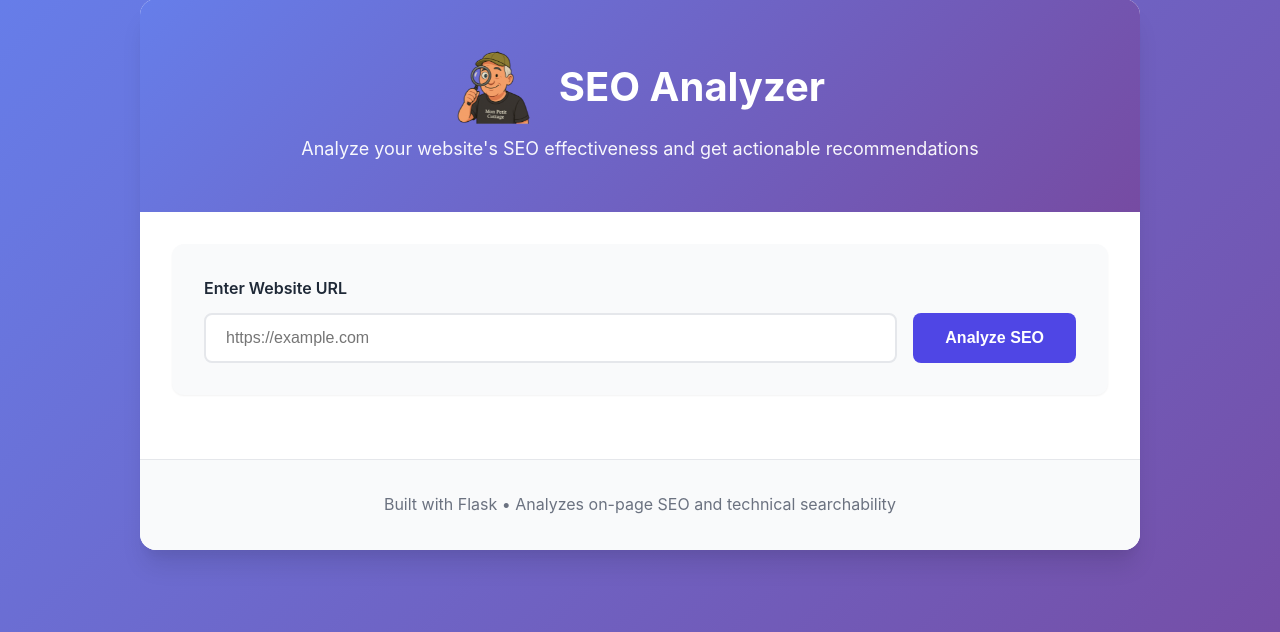
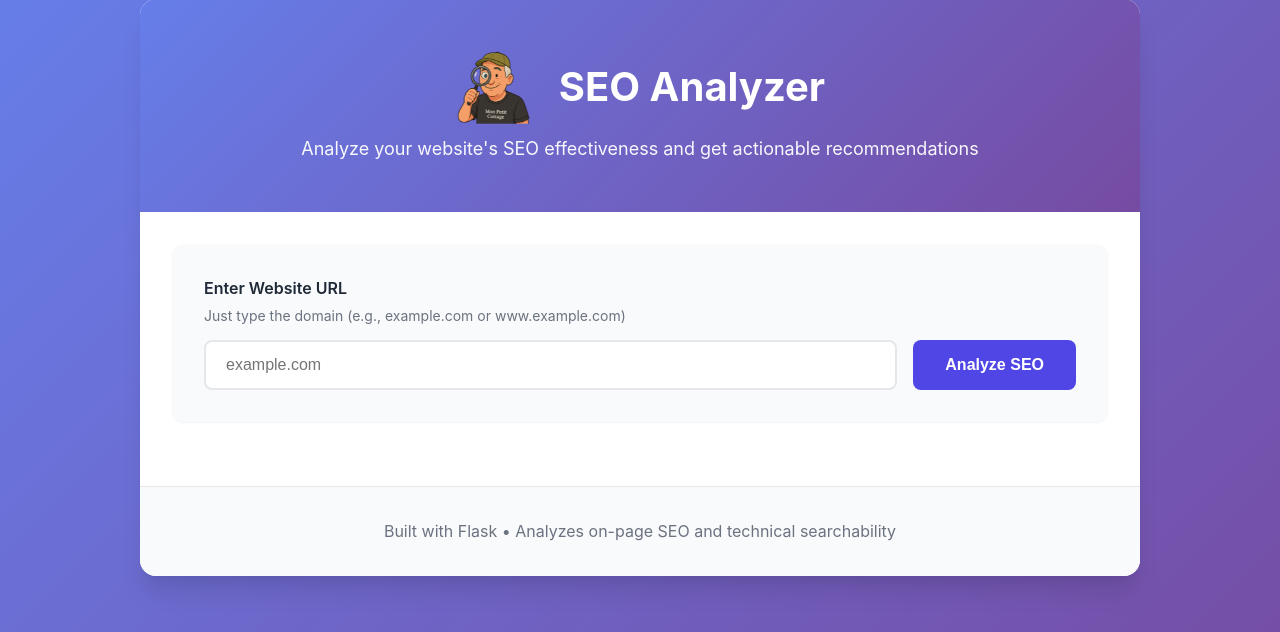
Before and after one commit to pmahon2016/SEO, a Flask app: page / in a window 1280 px wide. Shown: the part 33-665 px from the top of the page. Run offline with Flask 3, Linux system fonts and the light colour scheme.

Commit message:
updates to url parsing

```diff
--- a/seo_analyzer.py
+++ b/seo_analyzer.py
@@ -50,6 +50,12 @@ def fetch_page(url):
     Fetches HTML content using requests
     Returns HTML content, final URL, and HTTPS status
     """
+    # Clean up the URL
+    url = url.strip()
+
+    # Remove common user input issues
+    url = url.replace(' ', '')  # Remove any spaces
+
     # Add protocol if missing
     if not url.startswith(('http://', 'https://')):
         url = 'https://' + url
--- a/static/style.css
+++ b/static/style.css
@@ -109,9 +109,16 @@ body {
 .form-group label {
     display: block;
     font-weight: 600;
-    margin-bottom: 0.75rem;
+    margin-bottom: 0.5rem;
     color: var(--text-primary);
     font-size: 1rem;
+}
+
+.helper-text {
+    font-size: 0.875rem;
+    color: var(--text-secondary);
+    margin-bottom: 0.75rem;
+    margin-top: -0.25rem;
 }
 
 .input-wrapper {
--- a/templates/index.html
+++ b/templates/index.html
@@ -22,12 +22,13 @@
                 <form id="analyzeForm" class="analyze-form">
                     <div class="form-group">
                         <label for="urlInput">Enter Website URL</label>
+                        <p class="helper-text">Just type the domain (e.g., example.com or www.example.com)</p>
                         <div class="input-wrapper">
                             <input
                                 type="text"
                                 id="urlInput"
                                 name="url"
-                                placeholder="https://example.com"
+                                placeholder="example.com"
                                 required
                                 autocomplete="url"
                             >
```
